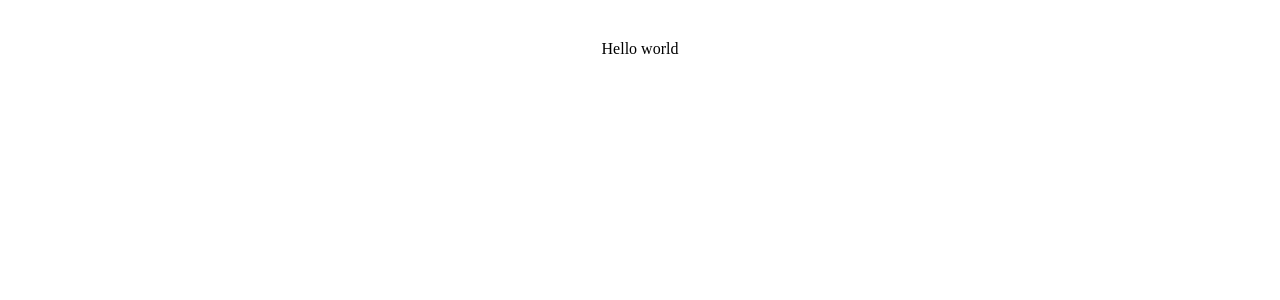
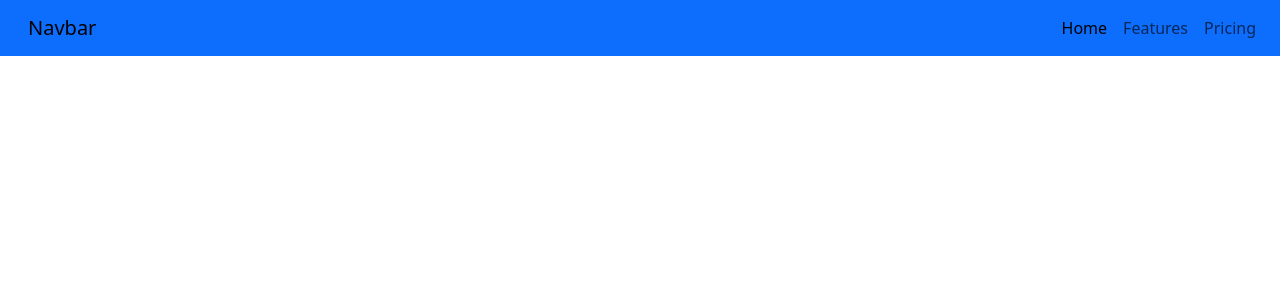
Before and after one commit to AntonForikov/homework64, a React (Vite) app: page / in a window 1280 px wide. Shown: the top 300 px of the page. Built offline with nearby package versions, Linux system fonts and the light colour scheme.

Commit message:
Added navBar

```diff
--- a/package.json
+++ b/package.json
@@ -10,8 +10,11 @@
     "preview": "vite preview"
   },
   "dependencies": {
+    "axios": "^1.6.7",
+    "bootstrap": "^5.3.2",
     "react": "^18.2.0",
-    "react-dom": "^18.2.0"
+    "react-dom": "^18.2.0",
+    "react-router-dom": "^6.22.0"
   },
   "devDependencies": {
     "@types/react": "^18.2.43",
--- a/src/App.css
+++ /dev/null
@@ -1,6 +0,0 @@
-#root {
-  max-width: 1280px;
-  margin: 0 auto;
-  padding: 2rem;
-  text-align: center;
-}
--- a/src/App.tsx
+++ b/src/App.tsx
@@ -1,10 +1,10 @@
-import './App.css';
+import AppBar from './components/AppBar/AppBar';
 
 function App() {
 
   return (
     <>
-      <div>Hello world</div>
+      <AppBar />
     </>
   );
 }
--- /dev/null
+++ b/src/components/AppBar/AppBar.tsx
@@ -0,0 +1,25 @@
+import React from 'react';
+import {NavLink} from 'react-router-dom';
+
+const AppBar: React.FC = () => {
+  return (
+    <nav className="navbar navbar-expand-lg navbar-light bg-primary px-3">
+      <div className="container-md">
+        <NavLink className="navbar-brand" to="/">Navbar</NavLink>
+      </div>
+      <ul className="navbar-nav me-auto mb-2 mb-lg-0">
+        <li className="nav-item">
+          <a className="nav-link active" aria-current="page" href="#">Home</a>
+        </li>
+        <li className="nav-item">
+          <a className="nav-link" href="#">Features</a>
+        </li>
+        <li className="nav-item">
+          <a className="nav-link" href="#">Pricing</a>
+        </li>
+      </ul>
+    </nav>
+  );
+};
+
+export default AppBar;
```
Also changed, not shown: src/containers/Home/Home.tsx (added, +11 -0 lines), src/main.tsx (+4 -3 lines), 1 other file (tests, documents, lock files or other folders).
